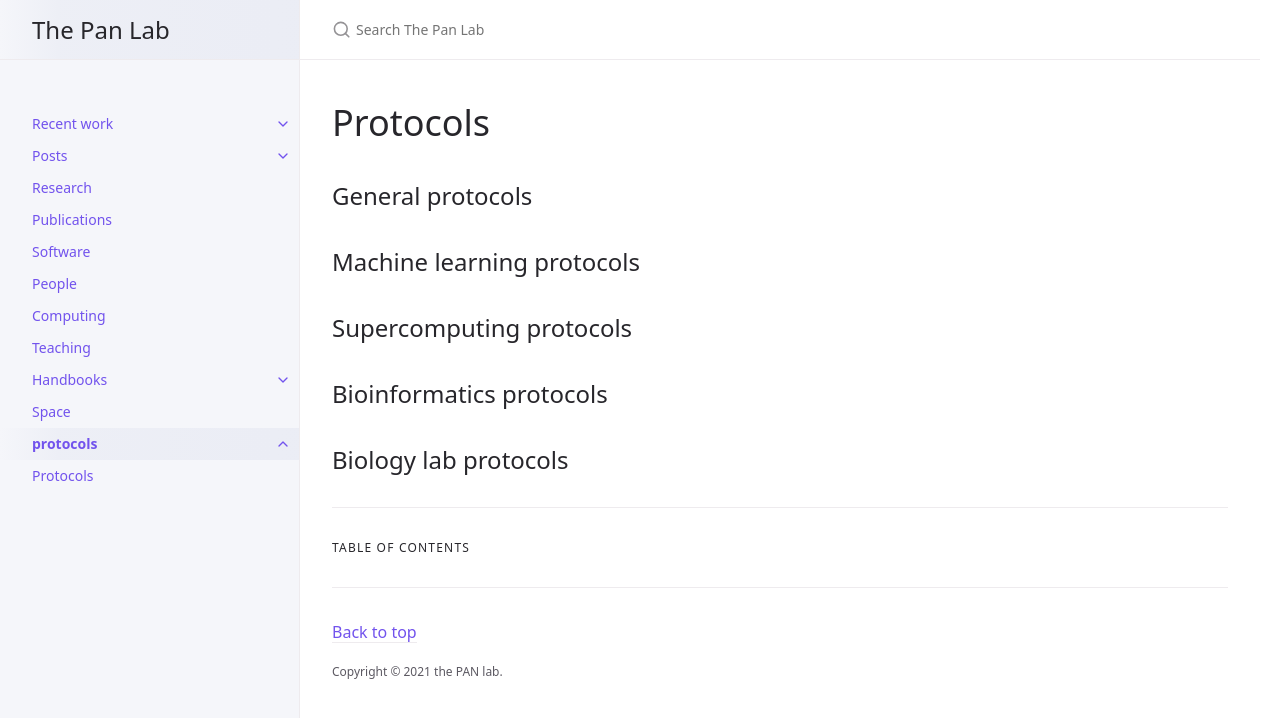
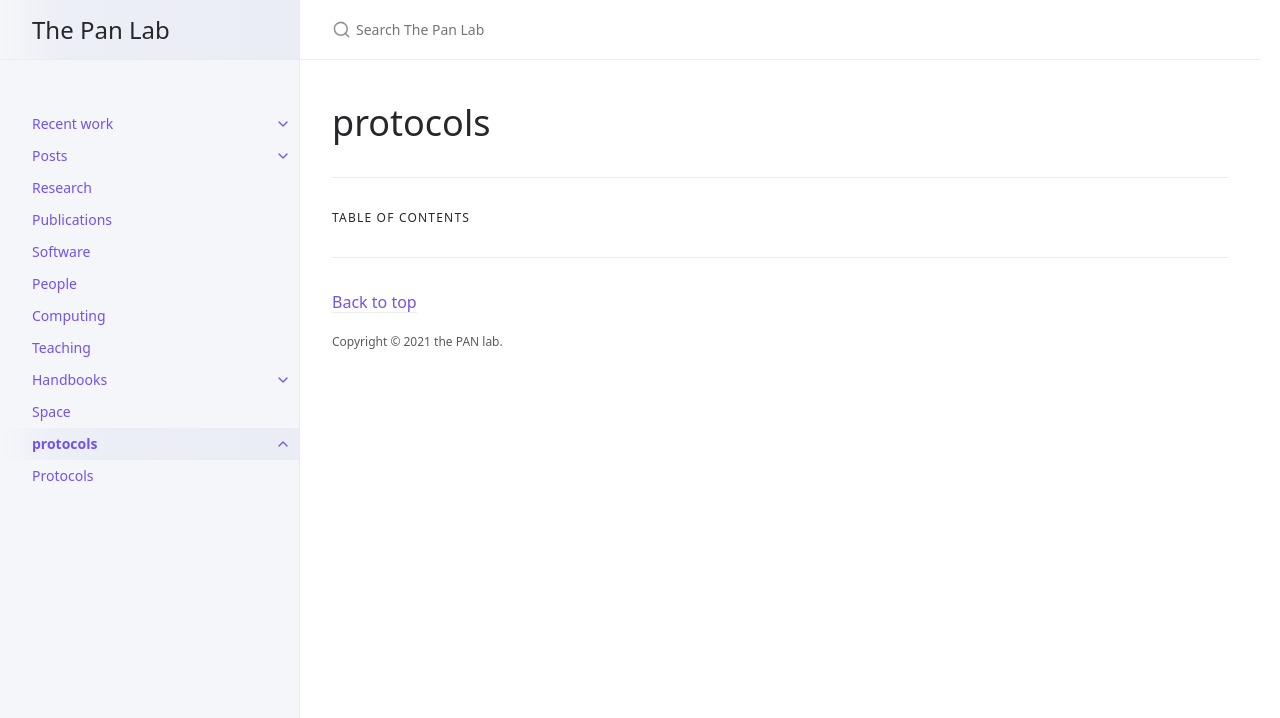
Before and after one commit to thepanlab/thepanlab.github.io, a Jekyll site: the page built from docs/protocols/protocols.md, in a window 1280 px wide. Shown: the top 718 px of the page. Built offline with Jekyll 4.4.1, drawn with Linux system fonts in a browser that asks for light colours.

Commit message:
Revert "Update protocols.md"
This reverts commit 1cd4eda568aa29783cd0aaef17ed8ddbc1f32d81.

```diff
--- a/docs/protocols/protocols.md
+++ b/docs/protocols/protocols.md
@@ -5,14 +5,5 @@ nav_order: 11
 has_children: true
 permalink: /docs/protocols
 ---
-# Protocols
 
-## General protocols
-
-## Machine learning protocols
-
-## Supercomputing protocols
-
-## Bioinformatics protocols
-
-## Biology lab protocols
+# protocols
```
